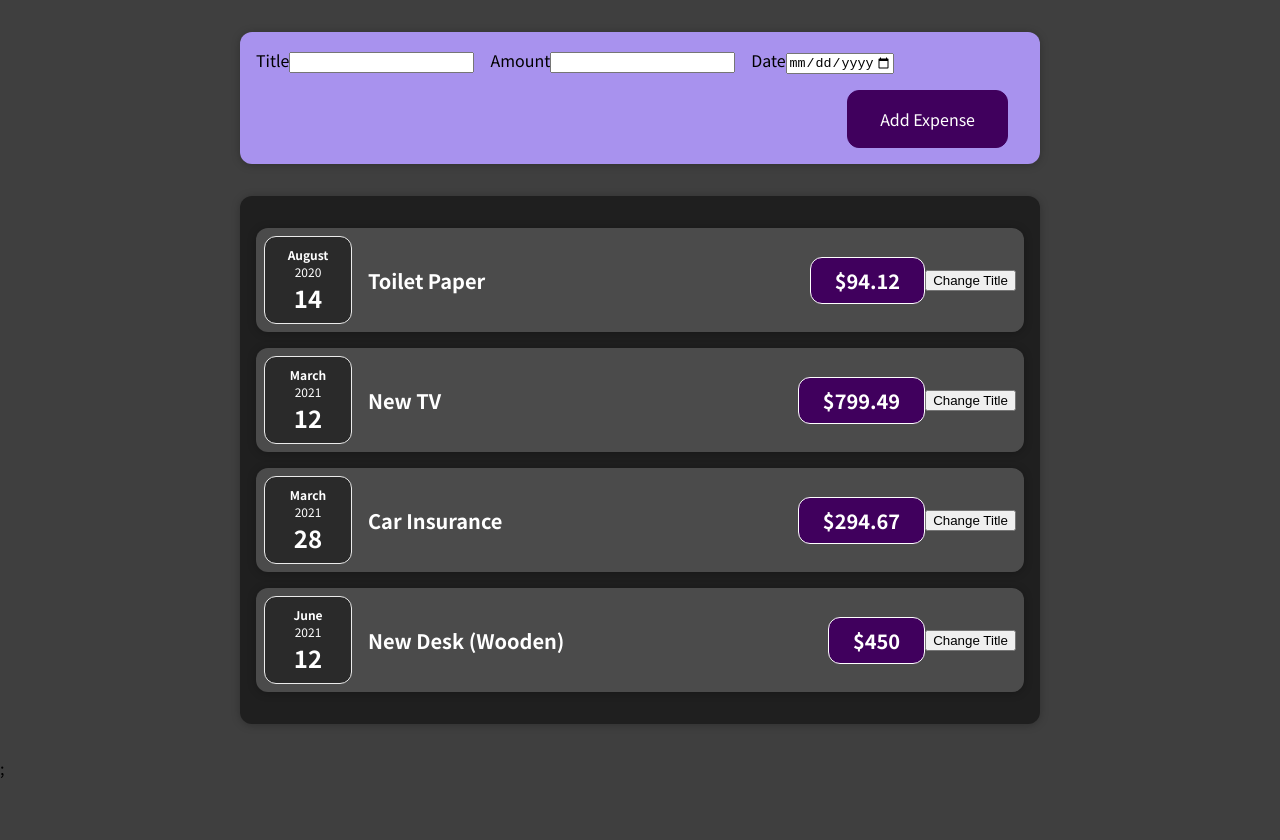
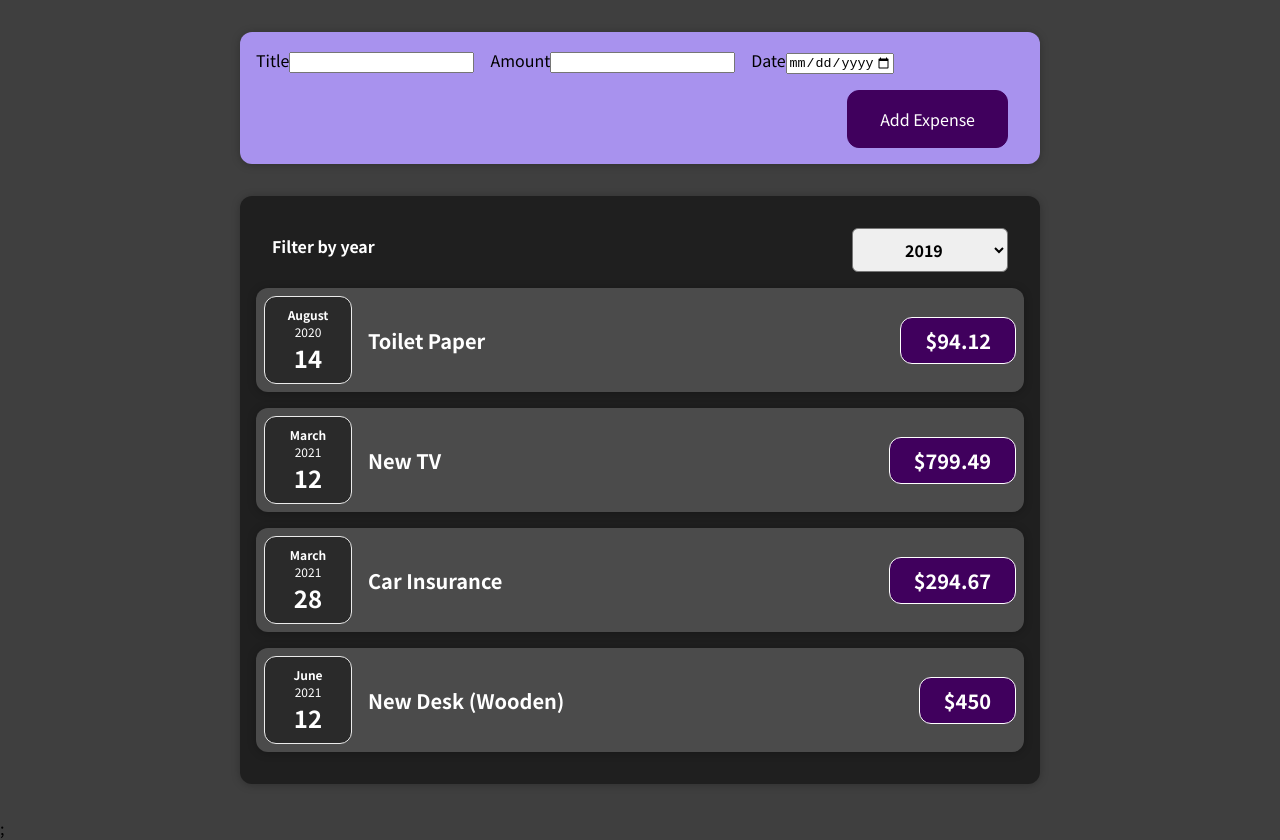
Before and after one commit to DeonJordaan/react-complete-guide, a React (Create React App) app: page / in a window 1280 px wide. Before the commit the page ends 800 px from the top, so only its background shows below. Built offline with nearby package versions, Linux system fonts and the light colour scheme.

Commit message:
Section 4 complete

```diff
--- a/src/App.js
+++ b/src/App.js
@@ -24,9 +24,14 @@ const App = () => {
 		},
 	];
 
+	const addExpenseHandler = (expense) => {
+		console.log('In App.js');
+		console.log(expense);
+	};
+
 	return (
 		<div>
-			<NewExpense />
+			<NewExpense onAddExpense={addExpenseHandler} />
 			<Expenses items={expenses} />;
 		</div>
 	);
--- a/src/components/Expenses/ExpenseItem.js
+++ b/src/components/Expenses/ExpenseItem.js
@@ -1,25 +1,17 @@
-import React, { useState } from 'react';
+import React from 'react';
 
 import ExpenseDate from './ExpenseDate';
 import Card from '../UI/Card';
 import './ExpenseItem.css';
 
 const ExpenseItem = (props) => {
-	const [title, setTitle] = useState(props.title);
-
-	const clickHandler = () => {
-		setTitle('Updated!');
-		console.log(title);
-	};
-
 	return (
 		<Card className="expense-item">
 			<ExpenseDate date={props.date} />
 			<div className="expense-item__description">
-				<h2>{title}</h2>
+				<h2>{props.title}</h2>
 				<div className="expense-item__price">${props.amount}</div>
 			</div>
-			<button onClick={clickHandler}>Change Title</button>
 		</Card>
 	);
 };
--- a/src/components/Expenses/Expenses.js
+++ b/src/components/Expenses/Expenses.js
@@ -1,10 +1,24 @@
+import React, { useState } from 'react';
+
 import './Expenses.css';
 import ExpenseItem from './ExpenseItem';
 import Card from '../UI/Card';
+import ExpensesFilter from './ExpensesFilter';
 
 const Expenses = (props) => {
+	const [chosenYear, setChosenYear] = useState('2019');
+
+	const selectYearHandler = (selectedYear) => {
+		setChosenYear(selectedYear);
+	};
+
 	return (
+		<div>
 			<Card className="expenses">
+				<ExpensesFilter
+					selected={chosenYear}
+					onYearSelection={selectYearHandler}
+				/>
 				<ExpenseItem
 					title={props.items[0].title}
 					amount={props.items[0].amount}
@@ -26,6 +40,7 @@ const Expenses = (props) => {
 					date={props.items[3].date}
 				/>
 			</Card>
+		</div>
 	);
 };
 
--- /dev/null
+++ b/src/components/Expenses/ExpensesFilter.css
@@ -0,0 +1,24 @@
+.expenses-filter {
+	color: white;
+	padding: 0 1rem;
+}
+
+.expenses-filter__control {
+	display: flex;
+	width: 100%;
+	align-items: center;
+	justify-content: space-between;
+	margin: 1rem 0;
+}
+
+.expenses-filter label {
+	font-weight: bold;
+	margin-bottom: 0.5rem;
+}
+
+.expenses-filter select {
+	font: inherit;
+	padding: 0.5rem 3rem;
+	font-weight: bold;
+	border-radius: 6px;
+}
--- /dev/null
+++ b/src/components/Expenses/ExpensesFilter.js
@@ -0,0 +1,25 @@
+import React from 'react';
+
+import './ExpensesFilter.css';
+
+const ExpensesFilter = (props) => {
+	const selectDropdownHandler = (e) => {
+		props.onYearSelection(e.target.value);
+	};
+
+	return (
+		<div className="expenses-filter">
+			<div className="expenses-filter__control">
+				<label>Filter by year</label>
+				<select value={props.selected} onChange={selectDropdownHandler}>
+					<option value="2022">2022</option>
+					<option value="2021">2021</option>
+					<option value="2020">2020</option>
+					<option value="2019">2019</option>
+				</select>
+			</div>
+		</div>
+	);
+};
+
+export default ExpensesFilter;
--- a/src/components/NewExpense/ExpenseForm.js
+++ b/src/components/NewExpense/ExpenseForm.js
@@ -4,7 +4,7 @@ import React, { useState } from 'react';
 
 import './ExpenseForm.css';
 
-const ExpenseForm = () => {
+const ExpenseForm = (props) => {
 	const [enteredTitle, setEnteredTitle] = useState('');
 	const [enteredAmount, setEnteredAmount] = useState('');
 	const [enteredDate, setEnteredDate] = useState('');
@@ -50,7 +50,7 @@ const ExpenseForm = () => {
 			amount: enteredAmount,
 			date: new Date(enteredDate),
 		};
-		console.log(expenseData);
+		props.onSaveExpenseData(expenseData);
 		setEnteredTitle('');
 		setEnteredAmount('');
 		setEnteredDate('');
--- a/src/components/NewExpense/NewExpense.js
+++ b/src/components/NewExpense/NewExpense.js
@@ -3,10 +3,18 @@ import React from 'react';
 import ExpenseForm from './ExpenseForm';
 import './NewExpense.css';
 
-const NewExpense = () => {
+const NewExpense = (props) => {
+	const saveExpenseDataHandler = (enteredExpenseData) => {
+		const expenseData = {
+			...enteredExpenseData,
+			id: Math.random().toString(),
+		};
+		props.onAddExpense(expenseData);
+	};
+
 	return (
 		<div className="new-expense">
-			<ExpenseForm />
+			<ExpenseForm onSaveExpenseData={saveExpenseDataHandler} />
 		</div>
 	);
 };
```
Also changed, not shown: 1 other file (tests, documents, lock files or other folders). Lines whose indentation alone changed are shown as unchanged.
